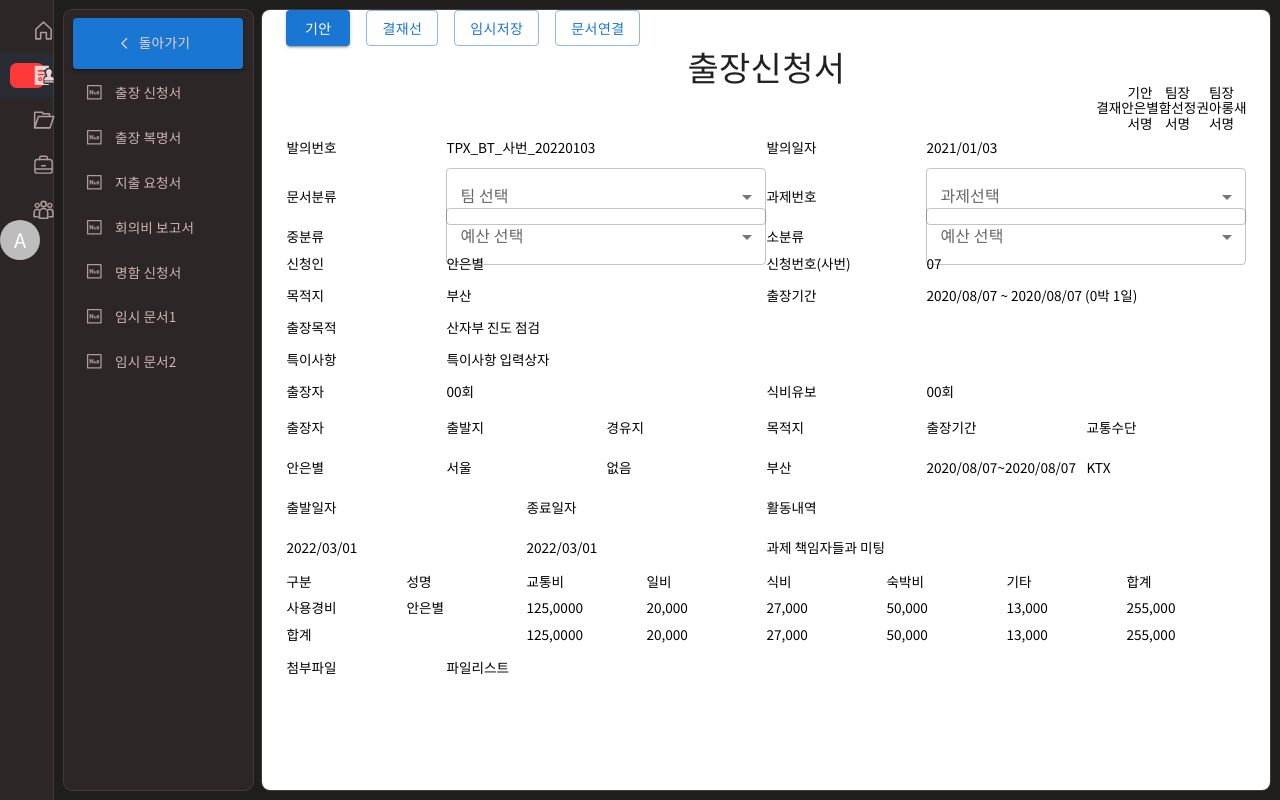
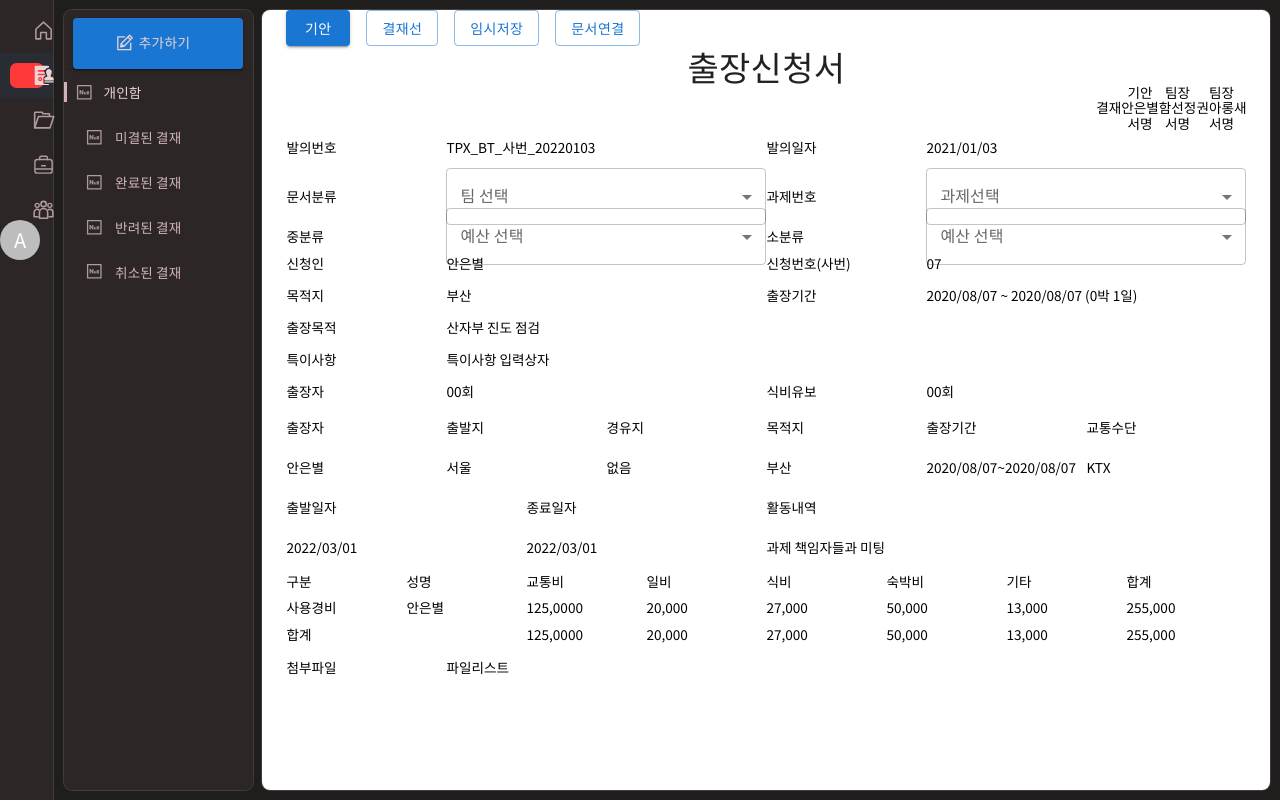
Before and after one commit to aneunbyul/test-code-project, a Next.js app: page /approval/creation/trip-request in a window 1280 px wide. Built offline with nearby package versions, Linux system fonts and the light colour scheme.

Commit message:
creation  주소 전환 제거하고 버튼 클릭 시 서브 네비게이션의 카테고리만 변경

```diff
--- a/src/components/contents/Approval/ApprovalNav.js
+++ b/src/components/contents/Approval/ApprovalNav.js
@@ -97,11 +97,16 @@ const ApprovalNav = () => {
     },
   ];
 
+  /*
   const afterPath = router.pathname.substring(
     router.pathname.indexOf(parentLink) + parentLink.length + 2,
   );
   const isBase =
     afterPath == '' && router.pathname.includes(parentLink) ? true : false;
+    */
+
+  // base 화면을 출력해야 하는지 확인하는 hook
+  const [isBasePage, setIsBasePage] = React.useState(true);
 
   // selected category index hooks for base page & creation page
   const [selectedBaseIndex, setSelectedBaseIndex] = React.useState(-1);
@@ -117,7 +122,7 @@ const ApprovalNav = () => {
 
   return (
     <ViewBox>
-      {isBase && (
+      {isBasePage && (
         <Box className="sub-nav__container" role="presentation">
           <ConversionButton
             icon={
@@ -131,7 +136,8 @@ const ApprovalNav = () => {
               />
             }
             text="추가하기"
-            link={parentLink + '/creation'}
+            clickAction={setIsBasePage}
+            clickActionValue={false}
           />
 
           <Divider className="line-divider" />
@@ -143,7 +149,7 @@ const ApprovalNav = () => {
             subNavListData={subNavListData_base}></SubNavList>
         </Box>
       )}
-      {!isBase && (
+      {!isBasePage && (
         <Box className="sub-nav__container" role="presentation">
           <ConversionButton
             icon={
@@ -157,7 +163,8 @@ const ApprovalNav = () => {
               />
             }
             text="돌아가기"
-            link={parentLink}
+            clickAction={setIsBasePage}
+            clickActionValue={true}
           />
 
           <Divider className="line-divider" />
--- a/src/components/contents/Assignment/AssignmentNav.js
+++ b/src/components/contents/Assignment/AssignmentNav.js
@@ -64,11 +64,16 @@ const AssignmentNav = () => {
     },
   ];
 
+  /*
   const afterPath = router.pathname.substring(
     router.pathname.indexOf(parentLink) + parentLink.length + 2,
   );
   const isBase =
     afterPath == '' && router.pathname.includes(parentLink) ? true : false;
+    */
+
+  // base 화면을 출력해야 하는지 확인하는 hook
+  const [isBasePage, setIsBasePage] = React.useState(true);
 
   const [selectedBaseIndex, setSelectedBaseIndex] = useState(-1);
   const [selectedCreationIndex, setSelectedCreationIndex] = useState(-1);
@@ -87,7 +92,7 @@ const AssignmentNav = () => {
 
   return (
     <ViewBox>
-      {isBase && (
+      {isBasePage && (
         <Box className="sub-nav__container" role="presentation">
           <ConversionButton
             icon={
@@ -101,7 +106,8 @@ const AssignmentNav = () => {
               />
             }
             text="추가하기"
-            link={parentLink + '/creation'}
+            clickAction={setIsBasePage}
+            clickActionValue={false}
           />
 
           <Divider className="line-divider" />
@@ -114,7 +120,7 @@ const AssignmentNav = () => {
             subNavTitles={null}></SubNavList>
         </Box>
       )}
-      {!isBase && (
+      {!isBasePage && (
         <Box className="sub-nav__container" role="presentation">
           <ConversionButton
             icon={
@@ -128,7 +134,8 @@ const AssignmentNav = () => {
               />
             }
             text="돌아가기"
-            link={parentLink}
+            clickAction={setIsBasePage}
+            clickActionValue={true}
           />
 
           <Divider className="line-divider" />
--- a/src/components/contents/Document/DocumentNav.js
+++ b/src/components/contents/Document/DocumentNav.js
@@ -88,11 +88,16 @@ const DocumentNav = () => {
     },
   ];
 
+  /*
   const afterPath = router.pathname.substring(
     router.pathname.indexOf(parentLink) + parentLink.length + 2,
   );
   const isBase =
     afterPath == '' && router.pathname.includes(parentLink) ? true : false;
+    */
+
+  // base 화면을 출력해야 하는지 확인하는 hook
+  const [isBasePage, setIsBasePage] = React.useState(true);
 
   const [selectedBaseIndex, setSelectedBaseIndex] = React.useState(-1);
 
@@ -102,7 +107,7 @@ const DocumentNav = () => {
 
   return (
     <ViewBox>
-      {isBase && (
+      {isBasePage && (
         <Box className="sub-nav__container" role="presentation">
           <SubNavList
             handleSelectedIndex={handleSelectedBaseIndex}
--- a/src/components/contents/Organization/OrganizationNav.js
+++ b/src/components/contents/Organization/OrganizationNav.js
@@ -48,7 +48,7 @@ const OrganizationNav = () => {
   // sub nav data for creation
   const subNavListData_creation = [
     {
-      name: '임직원',
+      name: '임직원추가',
       link: '/employee',
       iconName: '',
     },
@@ -64,11 +64,16 @@ const OrganizationNav = () => {
     },
   ];
 
+  /*
   const afterPath = router.pathname.substring(
     router.pathname.indexOf(parentLink) + parentLink.length + 2,
   );
   const isBase =
     afterPath == '' && router.pathname.includes(parentLink) ? true : false;
+    */
+
+  // base 화면을 출력해야 하는지 확인하는 hook
+  const [isBasePage, setIsBasePage] = React.useState(true);
 
   const [selectedBaseIndex, setSelectedBaseIndex] = useState(-1);
   const [selectedCreationIndex, setSelectedCreationIndex] = useState(-1);
@@ -83,7 +88,7 @@ const OrganizationNav = () => {
 
   return (
     <ViewBox>
-      {isBase && (
+      {isBasePage && (
         <Box className="sub-nav__container" role="presentation">
           <ConversionButton
             icon={
@@ -97,7 +102,8 @@ const OrganizationNav = () => {
               />
             }
             text="추가하기"
-            link={parentLink + '/creation'}
+            clickAction={setIsBasePage}
+            clickActionValue={false}
           />
 
           <Divider className="line-divider" />
@@ -110,7 +116,7 @@ const OrganizationNav = () => {
             subNavTitles={null}></SubNavList>
         </Box>
       )}
-      {!isBase && (
+      {!isBasePage && (
         <Box className="sub-nav__container" role="presentation">
           <ConversionButton
             icon={
@@ -124,7 +130,8 @@ const OrganizationNav = () => {
               />
             }
             text="돌아가기"
-            link={parentLink}
+            clickAction={setIsBasePage}
+            clickActionValue={true}
           />
 
           <Divider className="line-divider" />
--- a/src/components/contents/ReusableContent/ConversionButton.js
+++ b/src/components/contents/ReusableContent/ConversionButton.js
@@ -16,14 +16,16 @@ import {useState, useEffect} from 'react';
 import FilloutIcon from '../Icon/FilloutIcon';
 import {PropaneSharp} from '@mui/icons-material';
 
-const ConversionButton = ({icon, text, link}) => {
+const ConversionButton = ({icon, text, clickAction, clickActionValue}) => {
   return (
-    <Link href={link}>
-      <InteractiveButton variant="contained" onClick={() => {}}>
-        {icon}
-        <span>{text}</span>
-      </InteractiveButton>
-    </Link>
+    <InteractiveButton
+      variant="contained"
+      onClick={() => {
+        clickAction(clickActionValue);
+      }}>
+      {icon}
+      <span>{text}</span>
+    </InteractiveButton>
   );
 };
 
```
